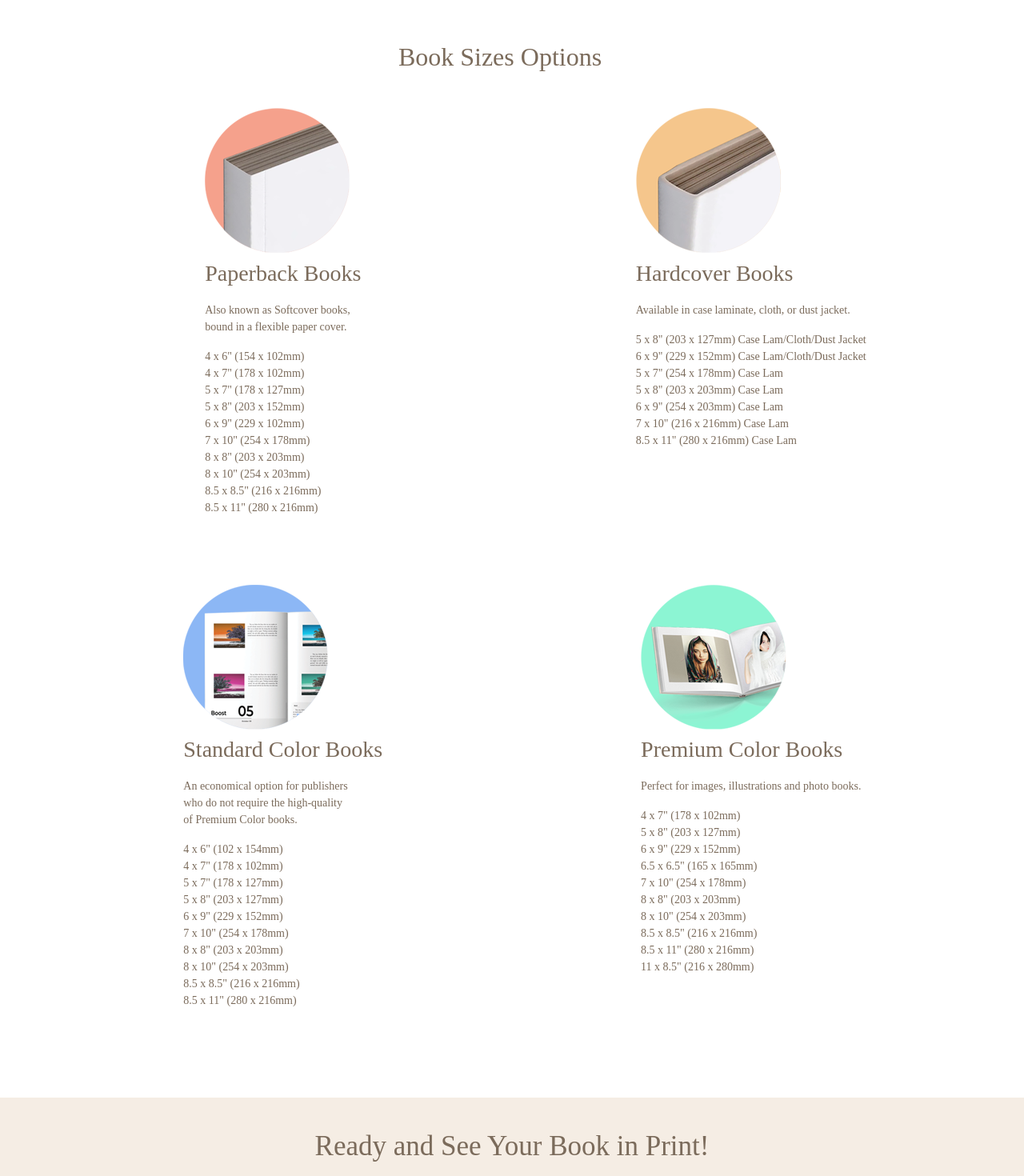
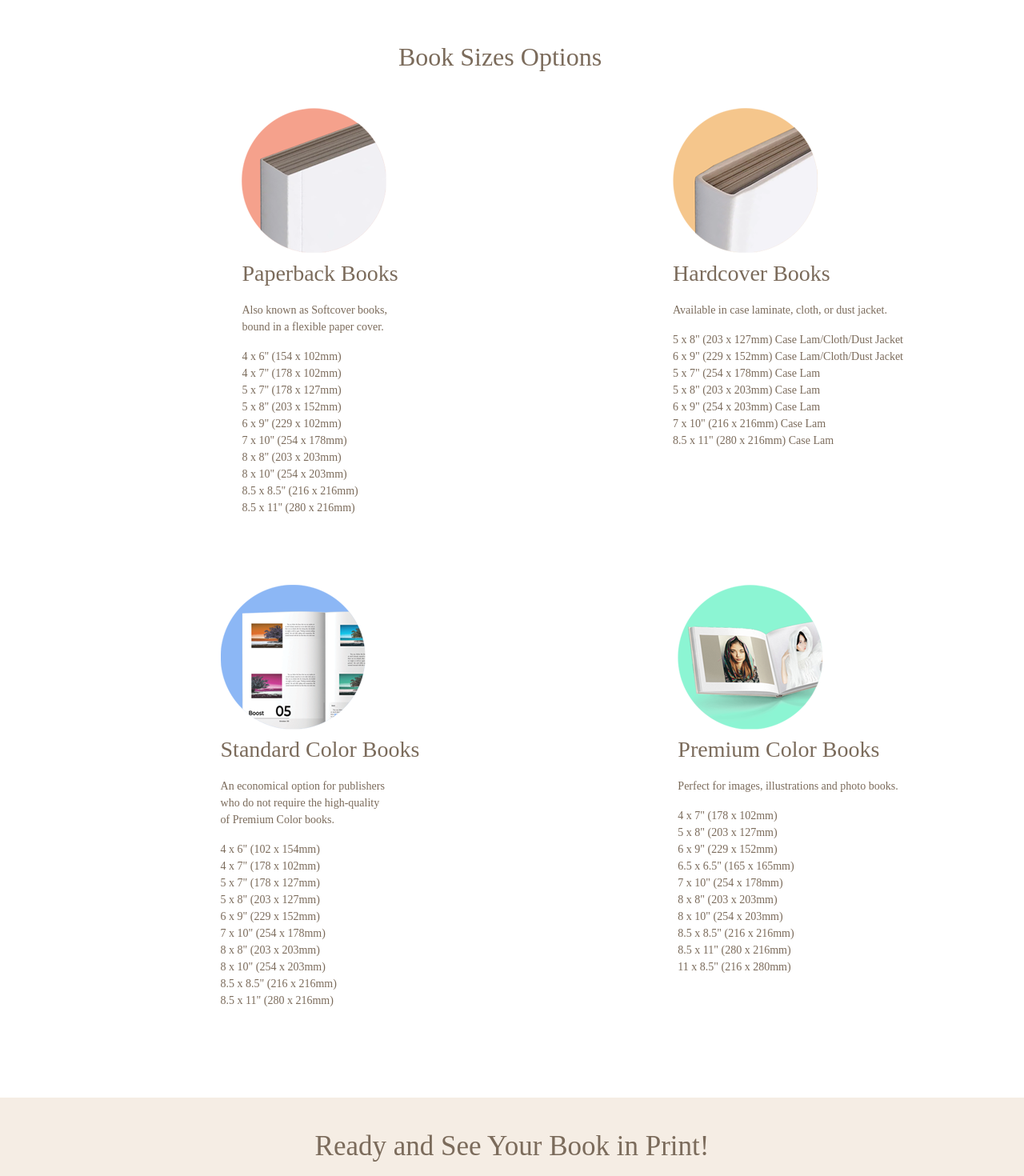
Before and after one commit to poloyacero/publish-web, a Next.js app: page /print-book in a window 1280 px wide. Shown: the part 2120-3590 px from the top of the page at 80% size. Built offline with nearby package versions, Linux system fonts and the light colour scheme; a web font is replaced by a local one.

Commit message:
print book alignment

```diff
--- a/pages/print-book.tsx
+++ b/pages/print-book.tsx
@@ -128,7 +128,7 @@ export default function PrintBook() {
         </Container>
         <Row className="justify-content-md-center">
           <Col md={6}>
-        <Item width={10} img="/img/paperback.png" title="Paperback Books">
+        <Item width={12} img="/img/paperback.png" title="Paperback Books">
           <p>
             Also known as Softcover books,<br/> bound in a flexible paper cover.
           </p>
@@ -147,7 +147,7 @@ export default function PrintBook() {
         </Item>
         </Col>
         <Col md={6}>
-        <Item width={10} img="/img/hardcover.png" title="Hardcover Books">
+        <Item width={12} img="/img/hardcover.png" title="Hardcover Books">
           <p>
             Available in case laminate, cloth, or dust jacket.
           </p>
@@ -163,7 +163,7 @@ export default function PrintBook() {
         </Item>
         </Col>
         <Col md={6}>
-        <Item width={10} img="/img/standardcolor.png" title="Standard Color Books">
+        <Item width={12} img="/img/standardcolor.png" title="Standard Color Books">
           <p>
             An economical option for publishers <br/>who do not require the high-quality <br/>of Premium Color books.
           </p>
@@ -182,7 +182,7 @@ export default function PrintBook() {
         </Item>
         </Col>
         <Col md={6}>
-        <Item width={10} img="/img/premiumcolor.png" title="Premium Color Books">
+        <Item width={12} img="/img/premiumcolor.png" title="Premium Color Books">
           <p>
             Perfect for images, illustrations and photo books.
           </p>
```
